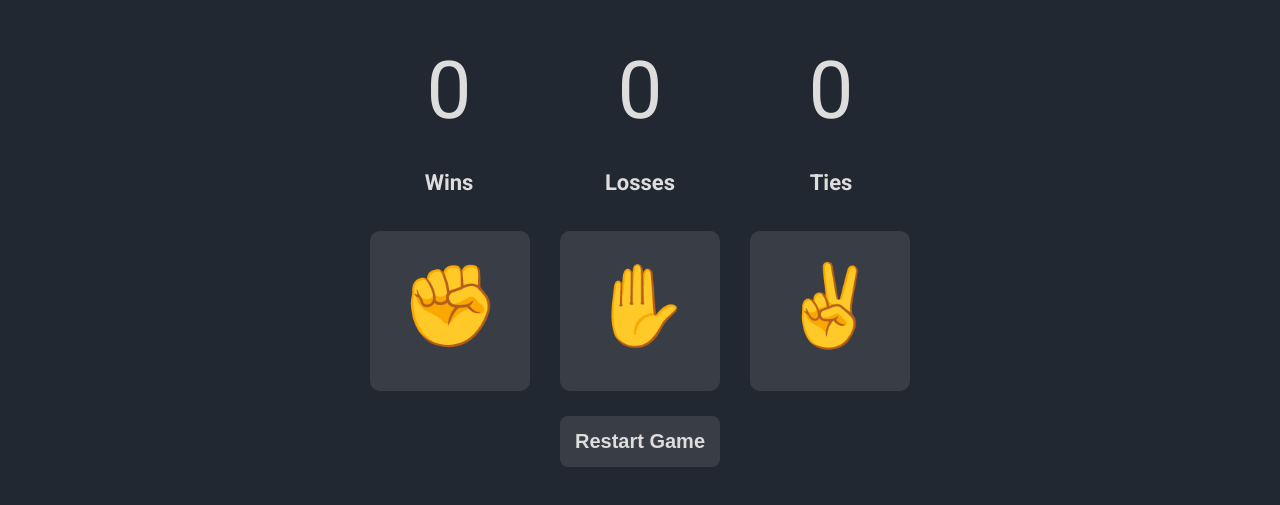
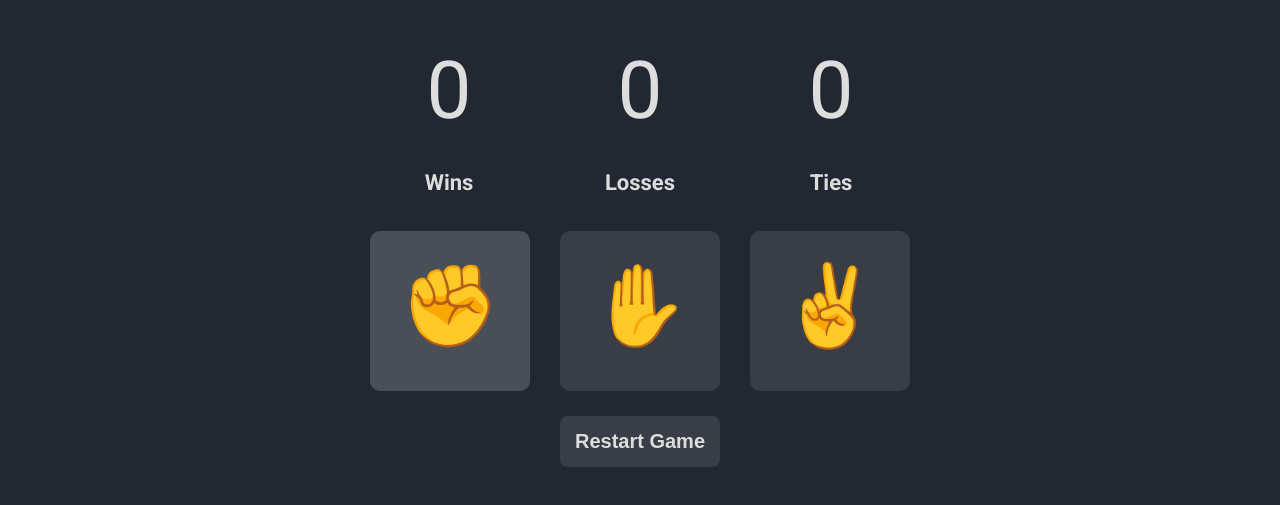
Before and after one commit to sshuklaji962/Rock-Paper-Scissors, a plain HTML site: page index.html in a window 1280 px wide. In both pictures the pointer is over the button 450 px from the left and 565 px from the top of the page. Shown: the part 255-760 px from the top of the page. Drawn offline with Linux system fonts and the light colour scheme.

Commit message:
hover effect added

```diff
--- a/style.css
+++ b/style.css
@@ -33,6 +33,16 @@ main {
   border: none;
   cursor: pointer;
 }
+
+.playBtn:hover {
+  background-color: #4a4f57;
+}
+
+.playBtn:active {
+  background-color: #5b5f68;
+
+}
+
 .score-box {
   width: 170px;
 }
```
